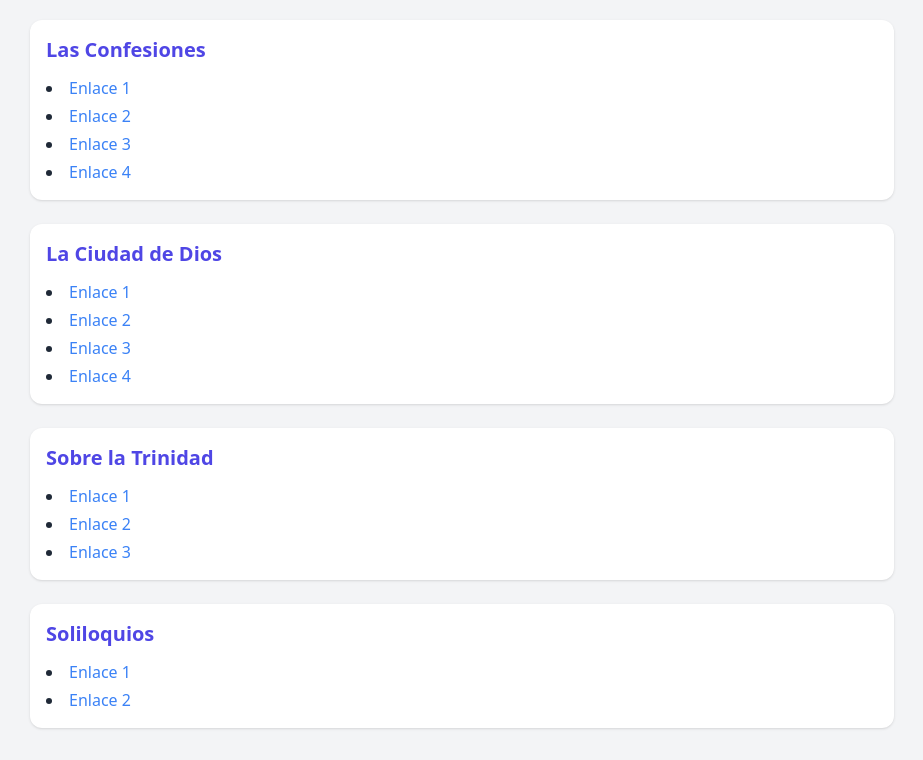
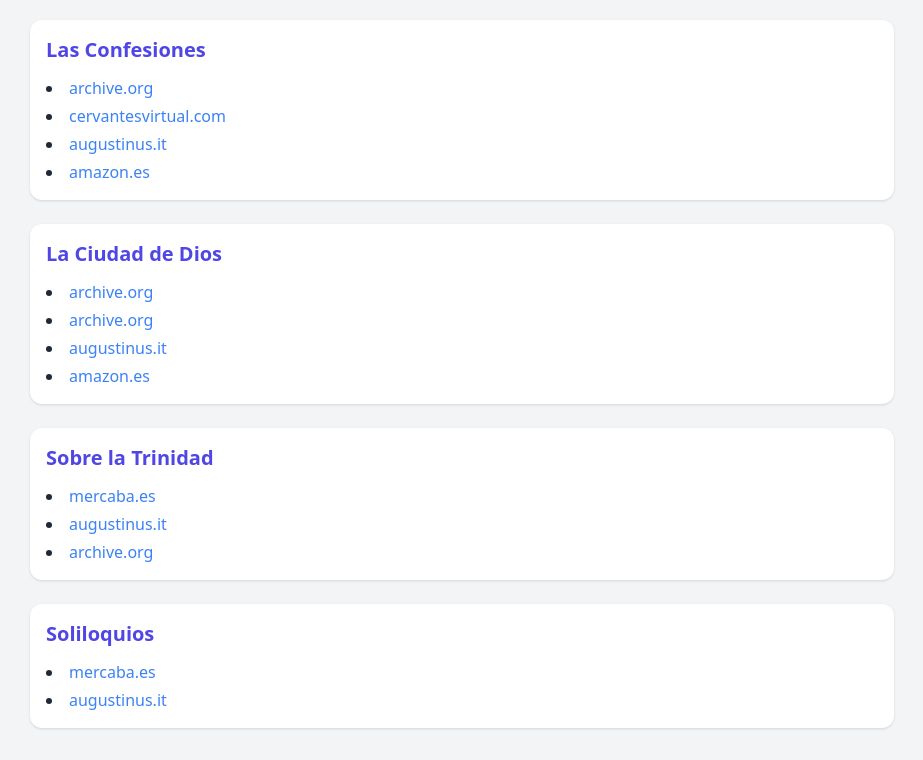
Before and after one commit to jmlucas68/agustin, a plain HTML site: page index.html in a window 1280 px wide. Shown: the part 72-832 px from the top of the page, without its empty margins (178-1101 px from the left). Drawn offline with nearby package versions, Linux system fonts and the light colour scheme.

Commit message:
prueba 2 con texto de la url

```diff
--- a/index.html
+++ b/index.html
@@ -29,14 +29,15 @@
 
           const list = document.createElement("ul");
           list.className = "list-disc list-inside space-y-1";
-          obra.enlaces.forEach((url, i) => {
+
+          obra.enlaces.forEach((enlace) => {
             const li = document.createElement("li");
             const a = document.createElement("a");
-            a.href = url;
+            a.href = enlace.url;
             a.target = "_blank";
             a.rel = "noopener noreferrer";
             a.className = "text-blue-500 hover:underline";
-            a.textContent = `Enlace ${i + 1}`;
+            a.textContent = enlace.texto;
             li.appendChild(a);
             list.appendChild(li);
           });
@@ -46,7 +47,8 @@
         });
       })
       .catch(error => {
-        document.getElementById("obrasContainer").innerHTML = `<p class="text-red-500">Error cargando el JSON: ${error}</p>`;
+        document.getElementById("obrasContainer").innerHTML =
+          `<p class="text-red-500">Error cargando el JSON: ${error}</p>`;
       });
     </script>
 </body>
--- a/obras.json
+++ b/obras.json
@@ -4,34 +4,73 @@
       {
         "titulo": "Las Confesiones",
         "enlaces": [
-        "https://archive.org/details/san-agustin-de-hipona.-confesiones-ocr-g-2010",
-        "https://www.cervantesvirtual.com/obra-visor/confesiones--0/html/",
-        "https://www.augustinus.it/spagnolo/confessioni/index.htm",
-        "https://www.amazon.es/Obras-completas-San-Agust%C3%ADn-confesiones/dp/8422021161"
+          {
+            "texto": "archive.org",
+            "url": "https://archive.org/details/san-agustin-de-hipona.-confesiones-ocr-g-2010"
+          },
+          {
+            "texto": "cervantesvirtual.com",
+            "url": "https://www.cervantesvirtual.com/obra-visor/confesiones--0/html/"
+          },
+          {
+            "texto": "augustinus.it",
+            "url": "https://www.augustinus.it/spagnolo/confessioni/index.htm"
+          },
+          {
+            "texto": "amazon.es",
+            "url": "https://www.amazon.es/Obras-completas-San-Agust%C3%ADn-confesiones/dp/8422021161"
+          }
         ]
       },
       {
         "titulo": "La Ciudad de Dios",
         "enlaces": [
-        "https://archive.org/details/la-ciudad-de-dios-tomo-i-san-agustin",
-        "https://archive.org/details/la-ciudad-de-dios-tomo-ii-san-agstin",
-        "https://www.augustinus.it/spagnolo/cdd/index.htm",
-        "https://www.amazon.es/Obras-completas-San-Agust%C3%ADn-XVII/dp/8479148802"
+          {
+            "texto": "archive.org",
+            "url": "https://archive.org/details/la-ciudad-de-dios-tomo-i-san-agustin"
+          },
+          {
+            "texto": "archive.org",
+            "url": "https://archive.org/details/la-ciudad-de-dios-tomo-ii-san-agstin"
+          },
+          {
+            "texto": "augustinus.it",
+            "url": "https://www.augustinus.it/spagnolo/cdd/index.htm"
+          },
+          {
+            "texto": "amazon.es",
+            "url": "https://www.amazon.es/Obras-completas-San-Agust%C3%ADn-XVII/dp/8479148802"
+          }
         ]
       },
       {
         "titulo": "Sobre la Trinidad",
         "enlaces": [
-        "https://www.mercaba.es/teologia/trinidad_de_agustin.pdf",
-        "https://www.augustinus.it/spagnolo/trinita/index.htm",
-        "https://archive.org/details/05DeTrinitate"
+          {
+            "texto": "mercaba.es",
+            "url": "https://www.mercaba.es/teologia/trinidad_de_agustin.pdf"
+          },
+          {
+            "texto": "augustinus.it",
+            "url": "https://www.augustinus.it/spagnolo/trinita/index.htm"
+          },
+          {
+            "texto": "archive.org",
+            "url": "https://archive.org/details/05DeTrinitate"
+          }
         ]
       },
       {
         "titulo": "Soliloquios",
         "enlaces": [
-        "https://www.mercaba.es/teologia/soliloquios_de_agustin.pdf",
-        "https://www.augustinus.it/spagnolo/soliloqui/index.htm"
+          {
+            "texto": "mercaba.es",
+            "url": "https://www.mercaba.es/teologia/soliloquios_de_agustin.pdf"
+          },
+          {
+            "texto": "augustinus.it",
+            "url": "https://www.augustinus.it/spagnolo/soliloqui/index.htm"
+          }
         ]
       }
     ]
```
Lines whose indentation alone changed are shown as unchanged.
